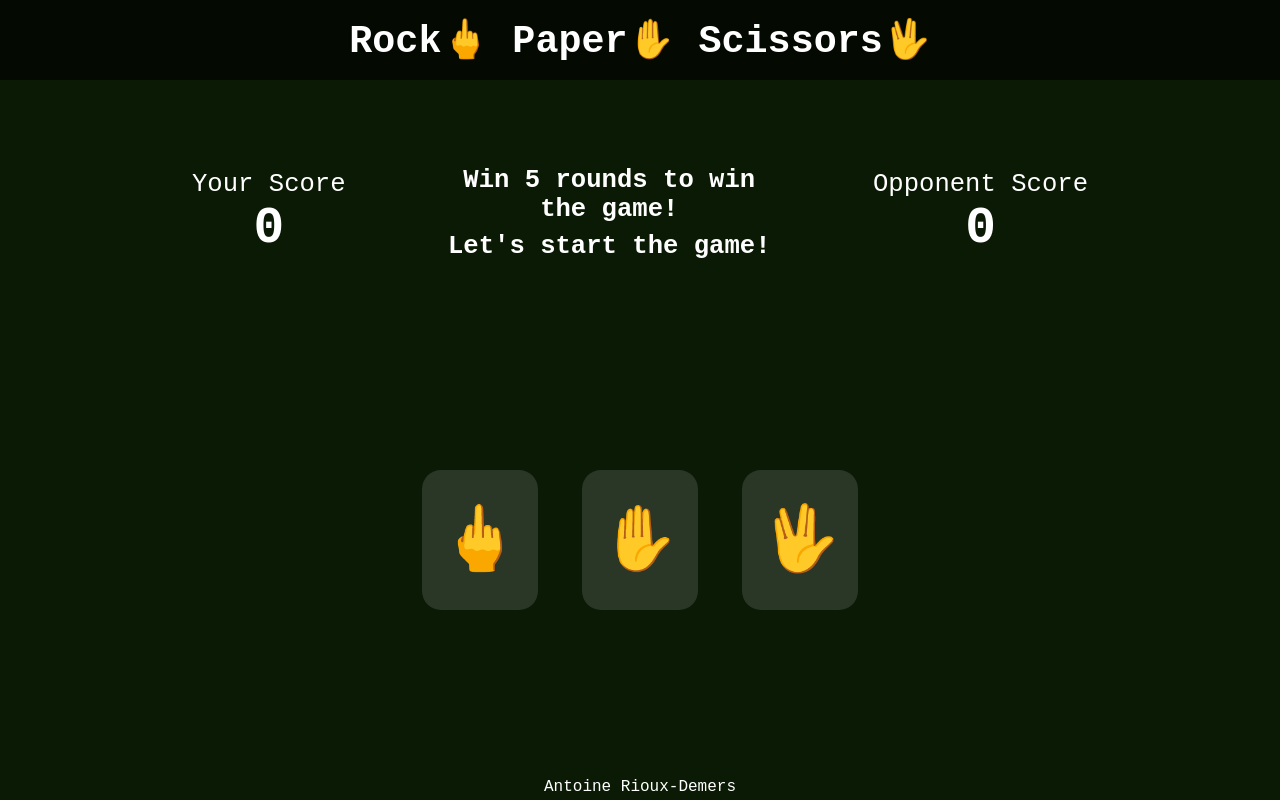
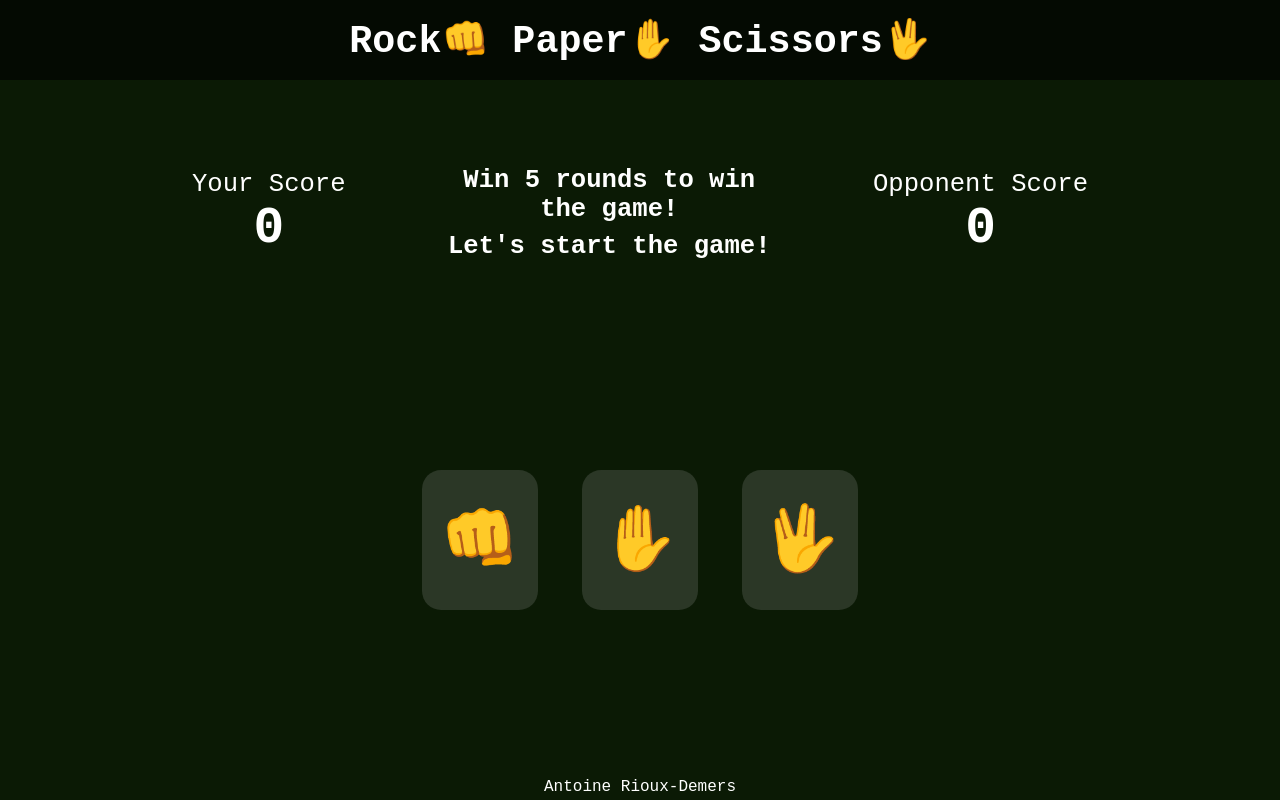
Before and after one commit to AntoineRiouxDemers/RockPaperScissors, a plain HTML site: page index.html in a window 1280 px wide. Drawn offline with Linux system fonts and the light colour scheme.

Commit message:
Update index.html
Change emoji(no more jokes)

```diff
--- a/index.html
+++ b/index.html
@@ -10,7 +10,7 @@
 </head>
 <body>
     <div class="header">
-        <H1 id="title">Rock🖕 Paper✋ Scissors🖖</H1>
+        <H1 id="title">Rock👊 Paper✋ Scissors🖖</H1>
     </div>
     <div class="main">
         <div class="container" id="scoresContainer">
@@ -29,7 +29,7 @@
         </div>
         <div class="container" id="middle">
             <ul class="list" id="roundChoices">
-                <li class="choices left" id="rock" onclick="">🖕</li>
+                <li class="choices left" id="rock" onclick="">👊</li>
                 <li class="choices middle" id="paper" onclick="">✋</li>
                 <li class="choices right" id="scissors" onclick="">🖖</li>
             </ul>
```
